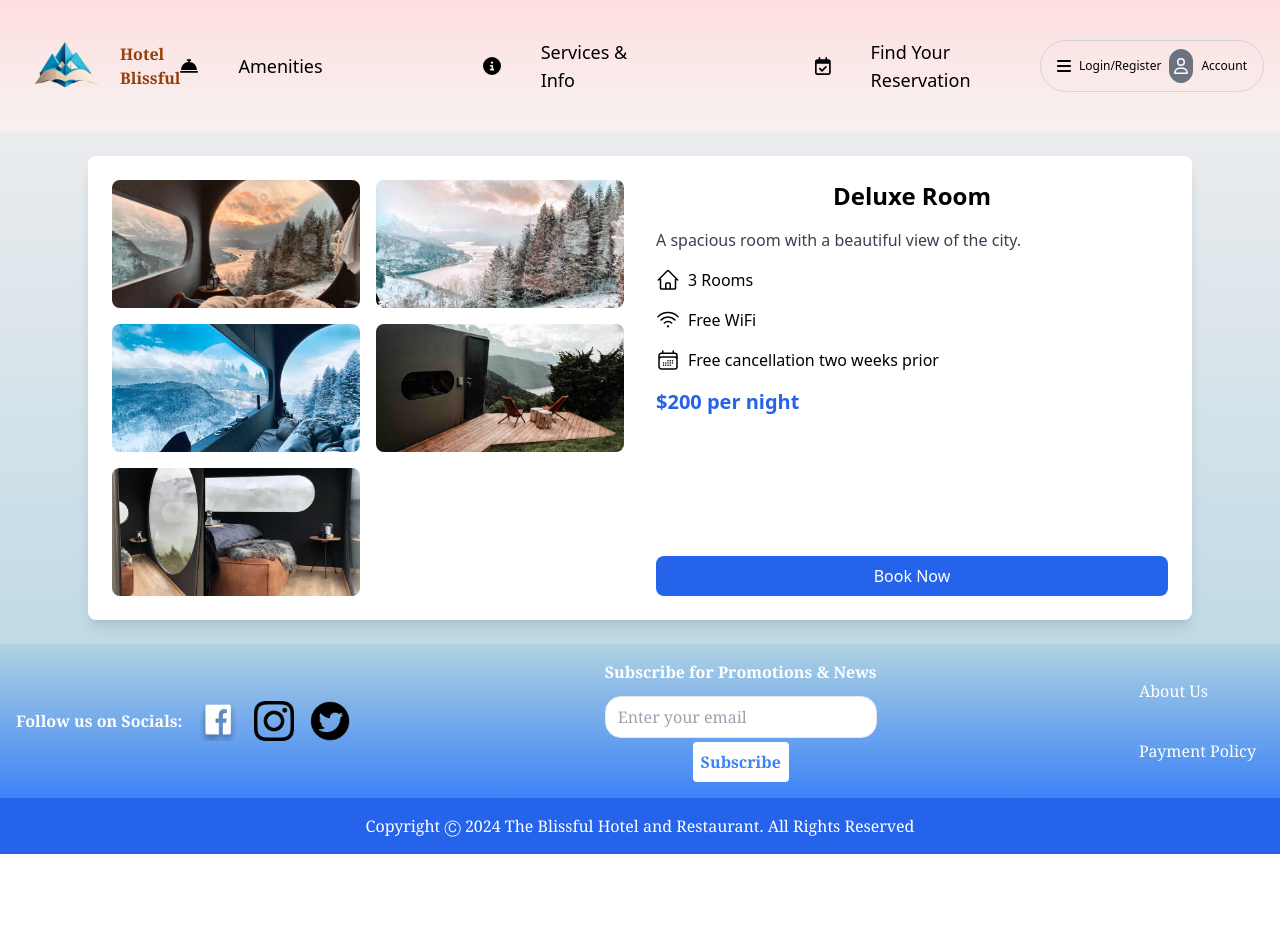
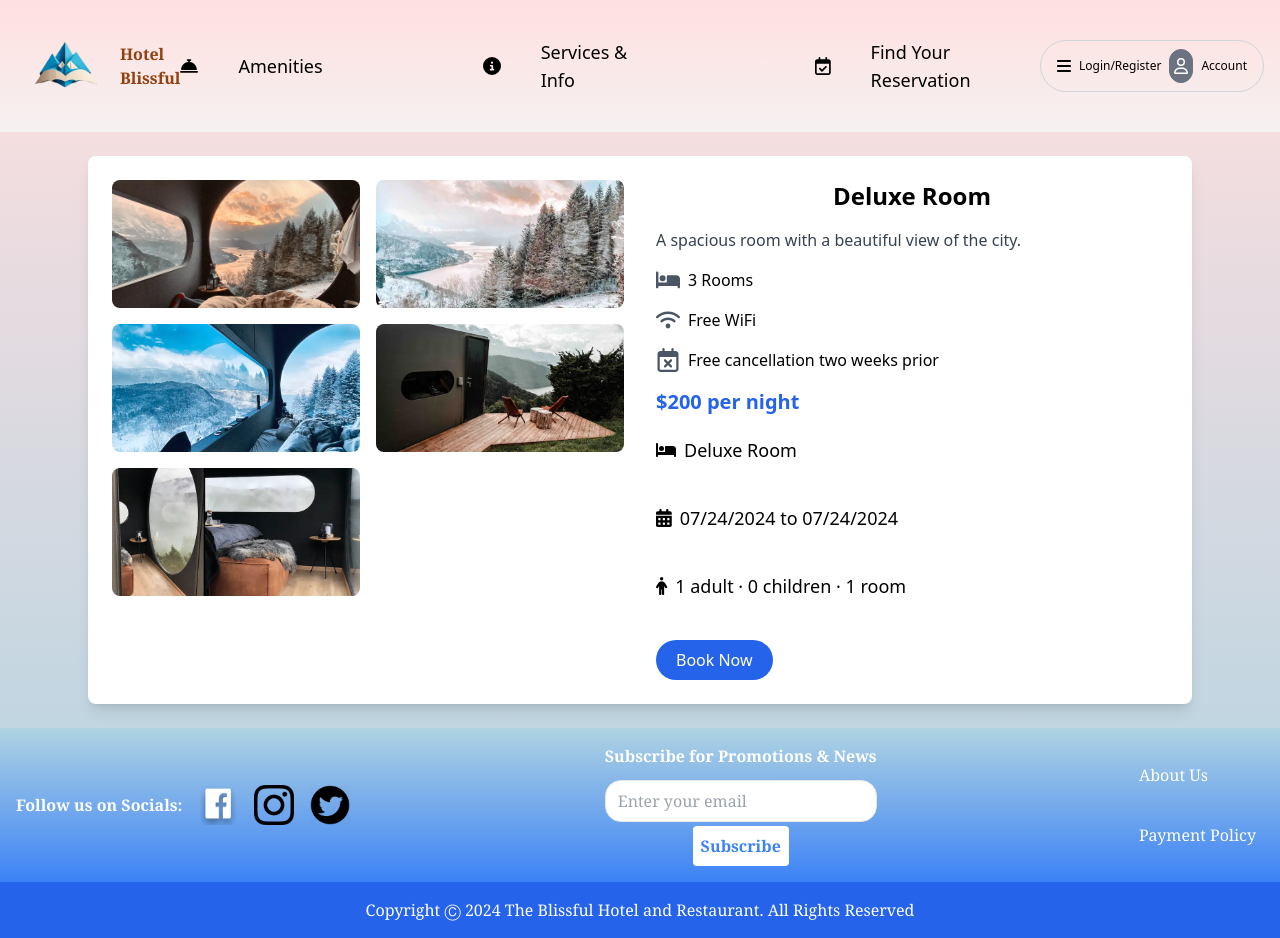
Before and after one commit to Chocopepero/CPSC362Front, a React (Vite) app in the folder client/: page /DeluxeRoom in a window 1280 px wide. Before the commit the page ends 854 px from the top, so only its background shows below. Built offline with nearby package versions, Linux system fonts and the light colour scheme.

Commit message:
Reformatted Front Page + Finished Deluxe Room
DeluxeRoom is fully functional, with error checking, date picking, number of guests and rooms picker, automatic routing and automatic room type selection.

```diff
--- a/client/src/App.jsx
+++ b/client/src/App.jsx
@@ -18,9 +18,13 @@ import Footer from './Footer.jsx';
 
 function App() {
   return (
-    <div className="bg-gradient-to-t from-[#afd3e2] to-[#f6f1f1]">
-      <Header/>
-      <Routes>
+    <div className="bg-gradient-to-t from-[#afd3e2] to-[#FFDFDF]
+          flex flex-col min-h-screen">
+      <div className="bg-lightcyan min-h-[50px]">
+        <Header/>
+      </div>
+      <div className="flex-1">
+        <Routes>
 
         <Route path="/" element={<Layout />} />
         <Route index element={<IndexPage />} />
@@ -36,8 +40,13 @@ function App() {
         <Route path="/reservations" element={<FindReservation />} />
         <Route path="/confirmation" element={<Confirmation />} />
 
-      </Routes>
-      <Footer/>
+        </Routes>
+      </div>
+
+      <div className="bg-papayawhip min-h-[50px]">
+        <Footer/>
+      </div>
+
     </div>
   );
 }
--- a/client/src/rooms/DeluxeRoom.jsx
+++ b/client/src/rooms/DeluxeRoom.jsx
@@ -1,12 +1,97 @@
+import React, { useState, useRef, useEffect } from "react";
+import { DateRange } from "react-date-range";
+import { format } from "date-fns";
+import "react-date-range/dist/styles.css"; // main css file
+import "react-date-range/dist/theme/default.css"; // theme css file
 import deluxeImage1 from '../images/DeluxeRoom.webp';
 import deluxeImage2 from '../images/DeluxeRoom2.webp';
 import deluxeImage3 from '../images/DeluxeRoom3.webp';
 import deluxeImage4 from '../images/DeluxeRoom4.webp';
 import deluxeImage5 from '../images/DeluxeRoom5.webp';
-
-import { Link } from "react-router-dom";
+import { FontAwesomeIcon } from '@fortawesome/react-fontawesome';
+import { faBed, faWifi } from '@fortawesome/free-solid-svg-icons';
+import { faCalendarXmark } from '@fortawesome/free-regular-svg-icons';
+import { useNavigate } from "react-router-dom";
+import { faCalendarDays, faPerson } from '@fortawesome/free-solid-svg-icons';
 
 export default function DeluxeRoom() {
+    const [openDate, setOpenDate] = useState(false);
+    const [date, setDate] = useState([
+        {
+            startDate: new Date(),
+            endDate: new Date(),
+            key: "selection",
+        },
+    ]);
+    const [openOptions, setOpenOptions] = useState(false);
+    const [searchPref, setPreferenceSearch] = useState({
+        adult: 1,
+        children: 0,
+        room: 1,
+    });
+    const [error, setError] = useState(null);
+
+    const navigate = useNavigate();
+    const dateRangeRef = useRef(null);
+    const optionsRef = useRef(null);
+
+    const handleOption = (name, operation) => {
+        setPreferenceSearch((prev) => ({
+            ...prev,
+            [name]: operation === "i" ? prev[name] + 1 : prev[name] - 1,
+        }));
+    };
+
+    const calculateTotalPrice = () => {
+        const nights = (date[0].endDate - date[0].startDate) / (1000 * 60 * 60 * 24);
+        const pricePerNight = 200;
+        const totalPrice = nights * pricePerNight * searchPref.room;
+        return totalPrice;
+    };
+
+    const validateInputs = () => {
+        const nights = (date[0].endDate - date[0].startDate) / (1000 * 60 * 60 * 24);
+        if (nights <= 0) {
+            return "Please select at least one night.";
+        }
+        if (searchPref.adult < 1) {
+            return "At least one adult must be selected.";
+        }
+        if (searchPref.children < 0) {
+            return "Number of children cannot be negative.";
+        }
+        if (searchPref.room < 1) {
+            return "At least one room must be selected.";
+        }
+        return null;
+    };
+
+    const handleSearch = () => {
+        const validationError = validateInputs();
+        if (validationError) {
+            setError(validationError);
+            return;
+        }
+        const totalPrice = calculateTotalPrice();
+        navigate("/confirmation", { state: { RoomType: 'Deluxe Room', date, searchPref, totalPrice } });
+    };
+
+    const handleClickOutside = (event) => {
+        if (dateRangeRef.current && !dateRangeRef.current.contains(event.target)) {
+            setOpenDate(false);
+        }
+        if (optionsRef.current && !optionsRef.current.contains(event.target)) {
+            setOpenOptions(false);
+        }
+    };
+
+    useEffect(() => {
+        document.addEventListener('mousedown', handleClickOutside);
+        return () => {
+            document.removeEventListener('mousedown', handleClickOutside);
+        };
+    }, []);
+
     return (
         <div className="max-w-6xl mx-auto p-6">
             <div className="bg-white shadow-lg rounded-lg p-6 flex">
@@ -25,29 +110,123 @@ export default function DeluxeRoom() {
                         <p className="room-description text-gray-700 mb-4">A spacious room with a beautiful view of the city.</p>
                         <div className="flex items-start justify-start mb-4 flex-col space-y-4">
                             <div className="flex items-center">
-                                <svg xmlns="http://www.w3.org/2000/svg" fill="none" viewBox="0 0 24 24" strokeWidth={1.5} stroke="currentColor" className="h-6 w-6">
-                                    <path strokeLinecap="round" strokeLinejoin="round" d="m2.25 12 8.954-8.955c.44-.439 1.152-.439 1.591 0L21.75 12M4.5 9.75v10.125c0 .621.504 1.125 1.125 1.125H9.75v-4.875c0-.621.504-1.125 1.125-1.125h2.25c.621 0 1.125.504 1.125 1.125V21h4.125c.621 0 1.125-.504 1.125-1.125V9.75M8.25 21h8.25" />
-                                </svg>
+                                <FontAwesomeIcon icon={faBed} className="h-6 w-6 text-gray-600" />
                                 <span className="ml-2">3 Rooms</span>
                             </div>
                             <div className="flex items-center">
-                                <svg xmlns="http://www.w3.org/2000/svg" fill="none" viewBox="0 0 24 24" strokeWidth={1.5} stroke="currentColor" className="h-6 w-6">
-                                    <path strokeLinecap="round" strokeLinejoin="round" d="M8.288 15.038a5.25 5.25 0 0 1 7.424 0M5.106 11.856c3.807-3.808 9.98-3.808 13.788 0M1.924 8.674c5.565-5.565 14.587-5.565 20.152 0M12.53 18.22l-.53.53-.53-.53a.75.75 0 0 1 1.06 0Z" />
-                                </svg>
+                                <FontAwesomeIcon icon={faWifi} className="h-6 w-6 text-gray-600" />
                                 <span className="ml-2">Free WiFi</span>
                             </div>
                             <div className="flex items-center">
-                                <svg xmlns="http://www.w3.org/2000/svg" fill="none" viewBox="0 0 24 24" strokeWidth={1.5} stroke="currentColor" className="h-6 w-6">
-                                    <path strokeLinecap="round" strokeLinejoin="round" d="M6.75 3v2.25M17.25 3v2.25M3 18.75V7.5a2.25 2.25 0 0 1 2.25-2.25h13.5A2.25 2.25 0 0 1 21 7.5v11.25m-18 0A2.25 2.25 0 0 0 5.25 21h13.5A2.25 2.25 0 0 0 21 18.75m-18 0v-7.5A2.25 2.25 0 0 1 5.25 9h13.5A2.25 2.25 0 0 1 21 11.25v7.5m-9-6h.008v.008H12v-.008ZM12 15h.008v.008H12V15Zm0 2.25h.008v.008H12v-.008ZM9.75 15h.008v.008H9.75V15Zm0 2.25h.008v.008H9.75v-.008ZM7.5 15h.008v.008H7.5V15Zm0 2.25h.008v.008H7.5v-.008Zm6.75-4.5h.008v.008h-.008v-.008Zm0 2.25h.008v.008h-.008V15Zm0 2.25h.008v.008h-.008v-.008Zm2.25-4.5h.008v.008H16.5v-.008Zm0 2.25h.008v.008H16.5V15Z" />
-                                </svg>
+                                <FontAwesomeIcon icon={faCalendarXmark} className="h-6 w-6 text-gray-600" />
                                 <span className="ml-2">Free cancellation two weeks prior</span>
                             </div>
                         </div>
-                        <p className="room-price text-xl font-semibold text-blue-600 mb-4">$200 per night</p>
+                        <p className="room-price text-xl font-semibold text-blue-600 mb-5">$200 per night</p>
                     </div>
-                    <button className="w-full bg-blue-600 text-white py-2 rounded-lg hover:bg-blue-700 transition duration-300">
-                        Book Now
-                    </button>
+                    <div className="py-auto flex flex-col justify-stretch gap-10">
+                        <div className="flex items-center gap-2">
+                            <FontAwesomeIcon icon={faBed} className="text-lightgray" />
+                            <span className="text-lightgray text-lg">Deluxe Room</span>
+                        </div>
+                        <div className="flex items-center gap-2 text-lg">
+                            <FontAwesomeIcon icon={faCalendarDays} className="text-lightgray" />
+                            <span
+                                onClick={() => setOpenDate(!openDate)}
+                                className="text-lightgray cursor-pointer"
+                            >
+                                {`${format(date[0].startDate, "MM/dd/yyyy")} to ${format(date[0].endDate, "MM/dd/yyyy")}`}
+                            </span>
+                            {openDate && (
+                                <div ref={dateRangeRef} className="absolute ml-60 z-40">
+                                    <DateRange
+                                        editableDateInputs
+                                        onChange={(item) => setDate([item.selection])}
+                                        moveRangeOnFirstSelection={false}
+                                        ranges={date}
+                                        className="date"
+                                        minDate={new Date()}
+                                    />
+                                </div>
+                            )}
+                        </div>
+                        <div className="flex items-center gap-2 text-lg">
+                            <FontAwesomeIcon icon={faPerson} className="text-lightgray" />
+                            <span
+                                onClick={() => setOpenOptions(!openOptions)}
+                                className="text-lightgray cursor-pointer"
+                            >
+                                {`${searchPref.adult} adult · ${searchPref.children} children · ${searchPref.room} room`}
+                            </span>
+                            {openOptions && (
+                                <div ref={optionsRef} className="absolute ml-60 z-40 bg-white text-gray rounded-5 shadow-lg">
+                                    <div className="w-48 flex justify-between m-2">
+                                        <span className="optionText">Adult</span>
+                                        <div className="flex items-center gap-2 text-xs text-black">
+                                            <button
+                                                disabled={searchPref.adult <= 1}
+                                                className="w-8 h-8 border border-solid border-blue-700 text-blue-700 shadow-lg rounded-b-md cursor-pointer bg-white"
+                                                onClick={() => handleOption("adult", "d")}
+                                            >
+                                                -
+                                            </button>
+                                            <span className="optionCounterNumber">{searchPref.adult}</span>
+                                            <button
+                                                className="w-8 h-8 border border-solid border-blue-700 text-blue-700 shadow-lg rounded-t-md cursor-pointer bg-white"
+                                                onClick={() => handleOption("adult", "i")}
+                                            >
+                                                +
+                                            </button>
+                                        </div>
+                                    </div>
+                                    <div className="w-48 flex justify-between m-2">
+                                        <span className="optionText">Children</span>
+                                        <div className="flex items-center gap-2 text-xs text-black">
+                                            <button
+                                                disabled={searchPref.children <= 0}
+                                                className="w-8 h-8 border border-solid border-blue-700 text-blue-700 shadow-lg rounded-b-md cursor-pointer bg-white"
+                                                onClick={() => handleOption("children", "d")}
+                                            >
+                                                -
+                                            </button>
+                                            <span className="optionCounterNumber">{searchPref.children}</span>
+                                            <button
+                                                className="w-8 h-8 border border-solid border-blue-700 text-blue-700 shadow-lg rounded-t-md cursor-pointer bg-white"
+                                                onClick={() => handleOption("children", "i")}
+                                            >
+                                                +
+                                            </button>
+                                        </div>
+                                    </div>
+                                    <div className="w-48 flex justify-between m-2">
+                                        <span className="optionText">Room</span>
+                                        <div className="flex items-center gap-2 text-xs text-black">
+                                            <button
+                                                disabled={searchPref.room <= 1}
+                                                className="w-8 h-8 border border-solid border-blue-700 text-blue-700 shadow-lg rounded-b-md cursor-pointer bg-white"
+                                                onClick={() => handleOption("room", "d")}
+                                            >
+                                                -
+                                            </button>
+                                            <span className="optionCounterNumber">{searchPref.room}</span>
+                                            <button
+                                                className="w-8 h-8 border border-solid border-blue-700 text-blue-700 shadow-lg rounded-t-md cursor-pointer bg-white"
+                                                onClick={() => handleOption("room", "i")}
+                                            >
+                                                +
+                                            </button>
+                                        </div>
+                                    </div>
+                                </div>
+                            )}
+                        </div>
+                        {error && <div className="text-red-600">{error}</div>}
+                        <div className="flex items-center gap-2 pr-2">
+                            <button className="bg-blue-600 text-white py-2 px-5 border-white cursor-pointer rounded-full" onClick={handleSearch}>
+                                Book Now
+                            </button>
+                        </div>
+                    </div>
                 </div>
             </div>
         </div>
```
